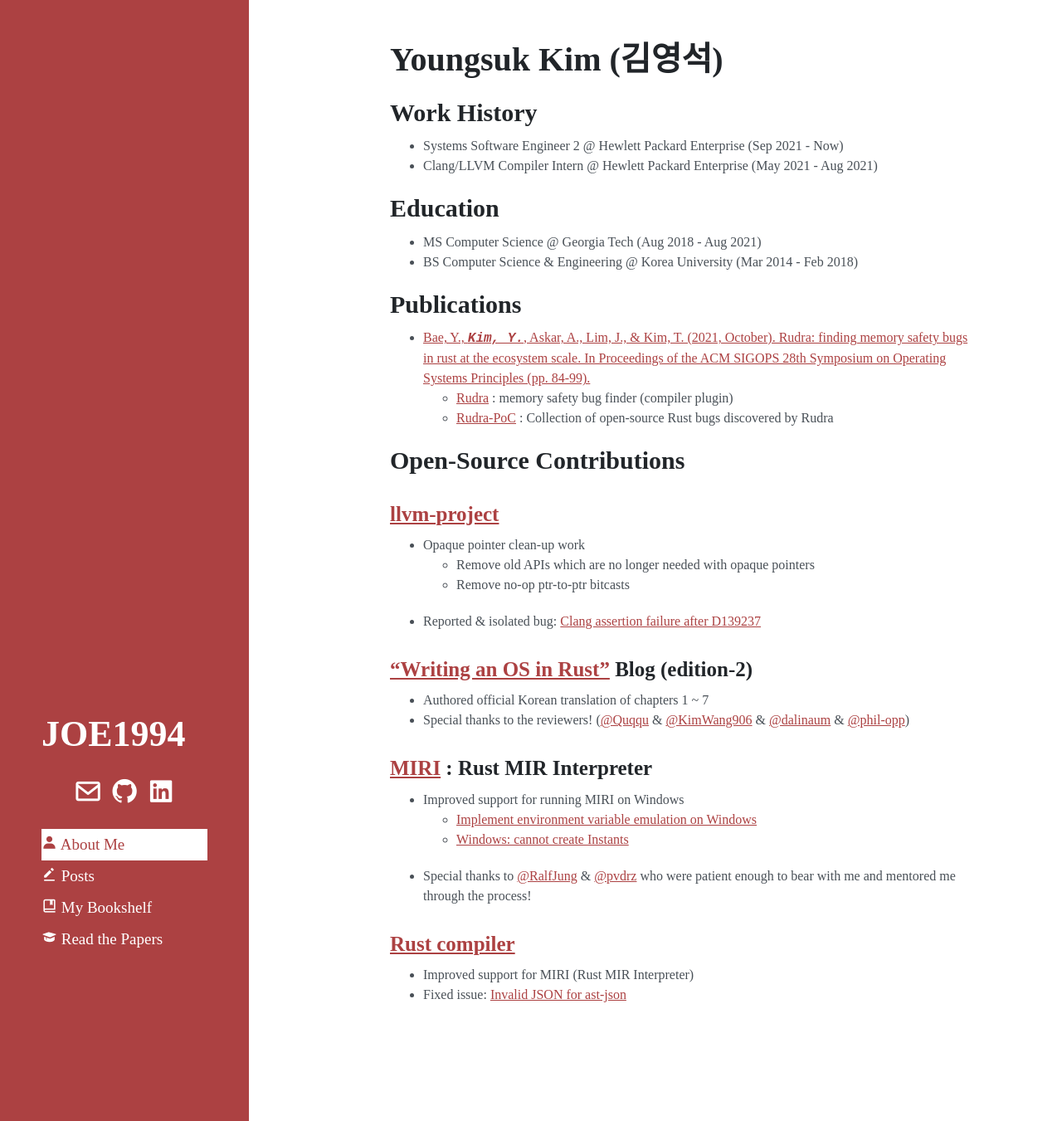
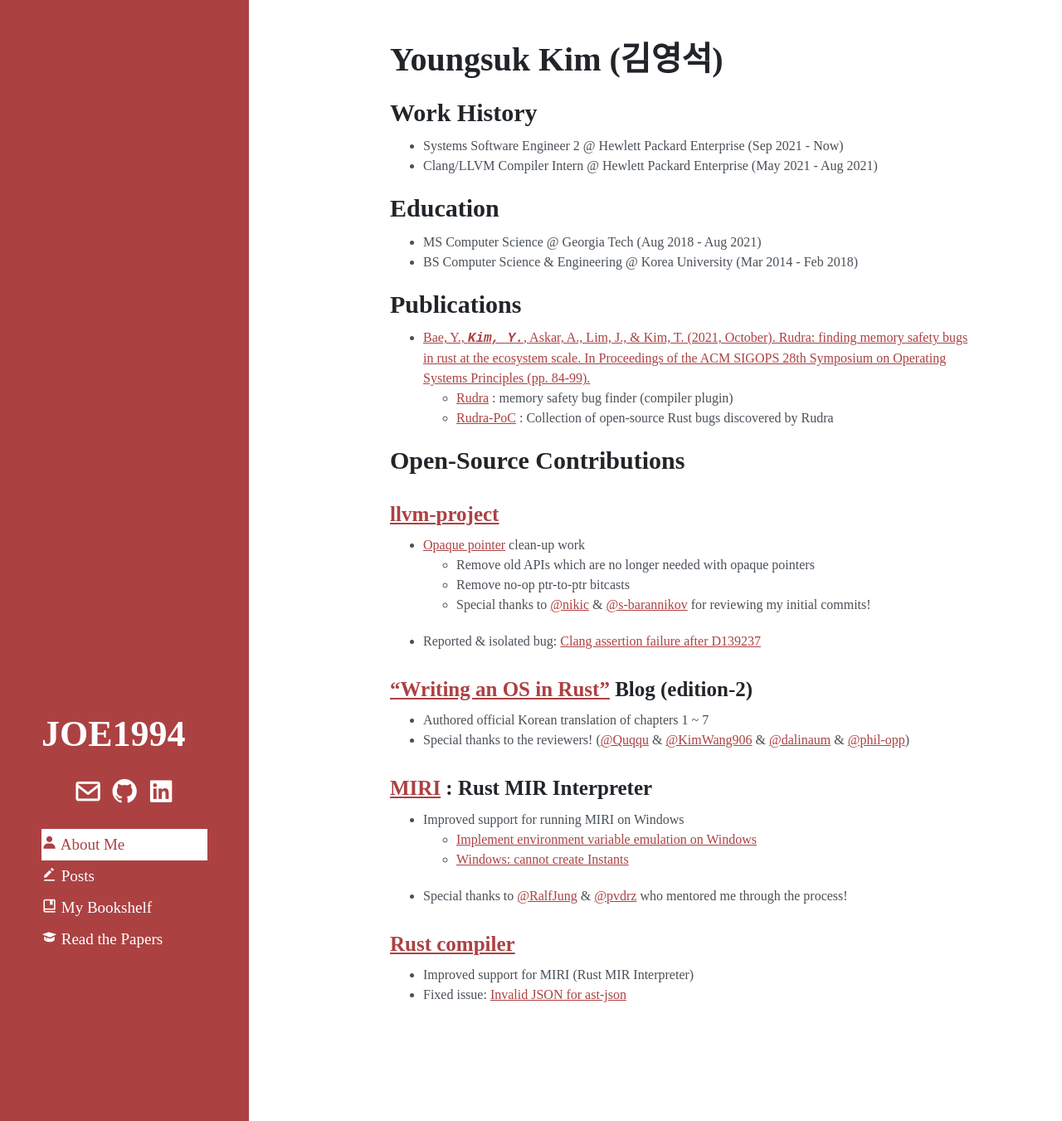
Before and after one commit to JOE1994/JOE1994.github.io, a Jekyll site: the page built from index.md, in a window 1280 px wide and 1351 px high. Shown: the whole window at 83% size. Built offline with Jekyll 4.4.1, drawn with Linux system fonts in a browser that asks for light colours; some web fonts are replaced.

Commit message:
Add shoutout to bio

```diff
--- a/index.md
+++ b/index.md
@@ -20,9 +20,10 @@
 ## Open-Source Contributions
 
 ### [llvm-project](https://github.com/llvm/llvm-project/commits?author=JOE1994)
-* Opaque pointer clean-up work
+* [Opaque pointer](https://llvm.org/docs/OpaquePointers.html) clean-up work
   * Remove old APIs which are no longer needed with opaque pointers
   * Remove no-op ptr-to-ptr bitcasts
+  * Special thanks to [@nikic](https://github.com/nikic) & [@s-barannikov](https://github.com/s-barannikov) for reviewing my initial commits!
 * Reported & isolated bug: [Clang assertion failure after D139237](https://github.com/llvm/llvm-project/issues/59602)
 
 ### ["Writing an OS in Rust"](https://github.com/phil-opp/blog_os/commits?author=JOE1994) Blog (edition-2)
@@ -33,7 +34,7 @@
 * Improved support for running MIRI on Windows
   * [Implement environment variable emulation on Windows](https://github.com/rust-lang/miri/issues/707)
   * [Windows: cannot create Instants](https://github.com/rust-lang/miri/issues/1291)
-* Special thanks to [@RalfJung](https://github.com/RalfJung) & [@pvdrz](https://github.com/pvdrz) who were patient enough to bear with me and mentored me through the process!
+* Special thanks to [@RalfJung](https://github.com/RalfJung) & [@pvdrz](https://github.com/pvdrz) who mentored me through the process!
 
 ### [Rust compiler](https://github.com/rust-lang/rust/commits?author=JOE1994)
 * Improved support for MIRI (Rust MIR Interpreter)
```
